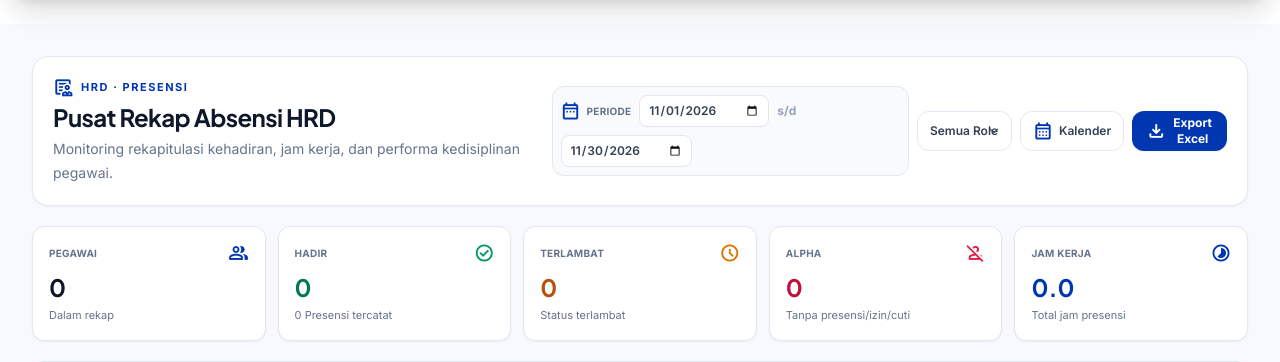
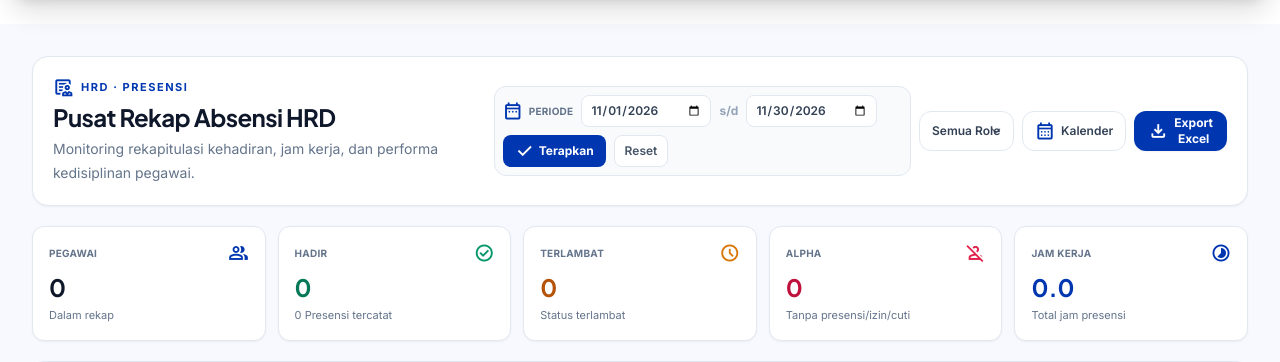
Before and after one commit to mohammad-alafth/absensi, a Laravel app: page /hrd/rekap in a window 1280 px wide. Shown: the part 81-443 px from the top of the page. Run offline with Laravel 12, Linux system fonts and the light colour scheme; the visitor is signed in with stand-in values (Sample User, id 1); data comes from the database, SQL or seed files in the repository; data that the repository does not hold is empty; style sheets or scripts are compiled from the project's sources; parts of the project's set-up code (start-up, migrations or seed data) failed here and were passed over; some libraries are stand-ins or nearby versions.

Commit message:
tanggal rekap hrd

```diff
--- a/resources/views/hrd/rekap/index.blade.php
+++ b/resources/views/hrd/rekap/index.blade.php
@@ -45,10 +45,14 @@
                     <div class="flex flex-col gap-2 sm:flex-row sm:items-center">
                         <form method="GET" action="{{ route('hrd.rekap') }}" class="flex flex-wrap items-center gap-2 rounded-xl border border-slate-200 bg-slate-50 p-2">
                             <label class="flex items-center gap-1.5 text-[10px] font-bold uppercase tracking-wide text-slate-500"><span class="material-symbols-outlined text-base text-[#0037b0]">date_range</span>Periode</label>
-                            <input type="date" name="start_date" value="{{ $startDate->format('Y-m-d') }}" title="Tanggal mulai" class="h-8 rounded-lg border-slate-200 bg-white px-2 text-xs font-semibold text-slate-700 focus:border-[#0037b0] focus:ring-blue-100" onchange="this.form.submit()">
+                            <input type="date" name="start_date" value="{{ $startDate->format('Y-m-d') }}" title="Tanggal mulai" class="h-8 rounded-lg border-slate-200 bg-white px-2 text-xs font-semibold text-slate-700 focus:border-[#0037b0] focus:ring-blue-100">
                             <span class="text-xs font-bold text-slate-400">s/d</span>
-                            <input type="date" name="end_date" value="{{ $endDate->format('Y-m-d') }}" title="Tanggal selesai" class="h-8 rounded-lg border-slate-200 bg-white px-2 text-xs font-semibold text-slate-700 focus:border-[#0037b0] focus:ring-blue-100" onchange="this.form.submit()">
+                            <input type="date" name="end_date" value="{{ $endDate->format('Y-m-d') }}" title="Tanggal selesai" class="h-8 rounded-lg border-slate-200 bg-white px-2 text-xs font-semibold text-slate-700 focus:border-[#0037b0] focus:ring-blue-100">
                             <input type="hidden" name="month" value="{{ $month }}">
+                            <button type="submit" class="inline-flex h-8 items-center gap-1 rounded-lg bg-[#0037b0] px-3 text-xs font-bold text-white transition hover:bg-blue-800" title="Terapkan rentang tanggal">
+                                <span class="material-symbols-outlined text-base">check</span>Terapkan
+                            </button>
+                            <a href="{{ route('hrd.rekap') }}" class="inline-flex h-8 items-center rounded-lg border border-slate-200 bg-white px-2.5 text-xs font-semibold text-slate-600 transition hover:bg-slate-50" title="Kembali ke periode bulan ini">Reset</a>
                         </form>
                         <form action="{{ route('hrd.export.excel') }}" method="GET" class="flex items-center gap-2">
                             <input type="hidden" name="start_date" value="{{ $startDate->format('Y-m-d') }}">
```
